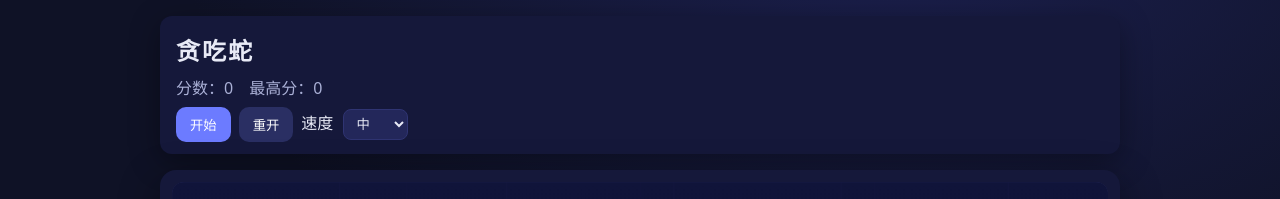
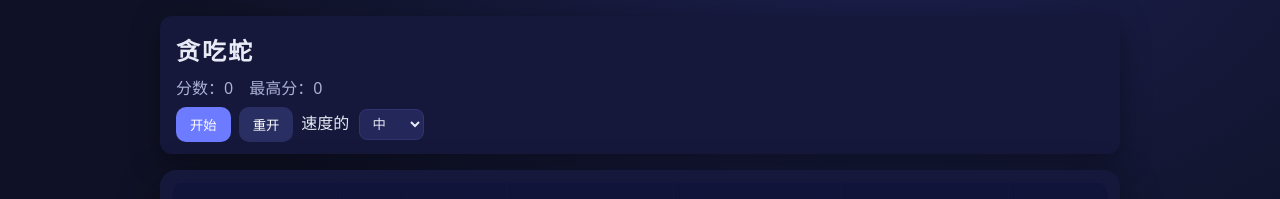
Before and after one commit to LWZ1998/sankegame, a plain HTML site: page index.html in a window 1280 px wide. Shown: the top 199 px of the page. Drawn offline with Linux system fonts and the light colour scheme.

Commit message:
docs(index.html): 修改速度标签文字为"速度的"

```diff
--- a/index.html
+++ b/index.html
@@ -19,7 +19,7 @@
         <button id="btnToggle" class="btn">开始</button>
         <button id="btnRestart" class="btn btn-secondary">重开</button>
         <label class="speed">
-          速度
+          速度的
           <select id="speedSelect">
             <option value="6">慢</option>
             <option value="10" selected>中</option>
```
